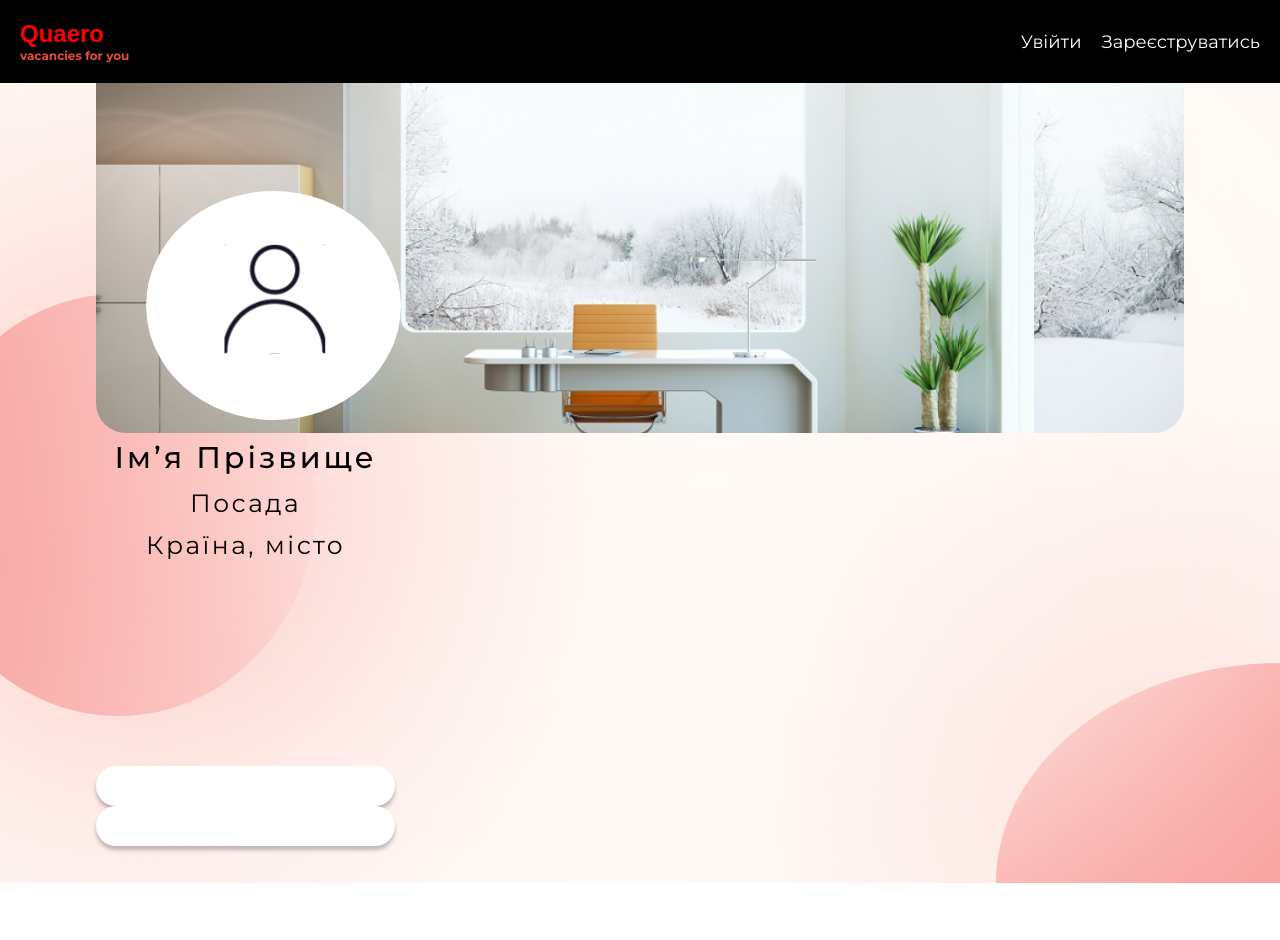
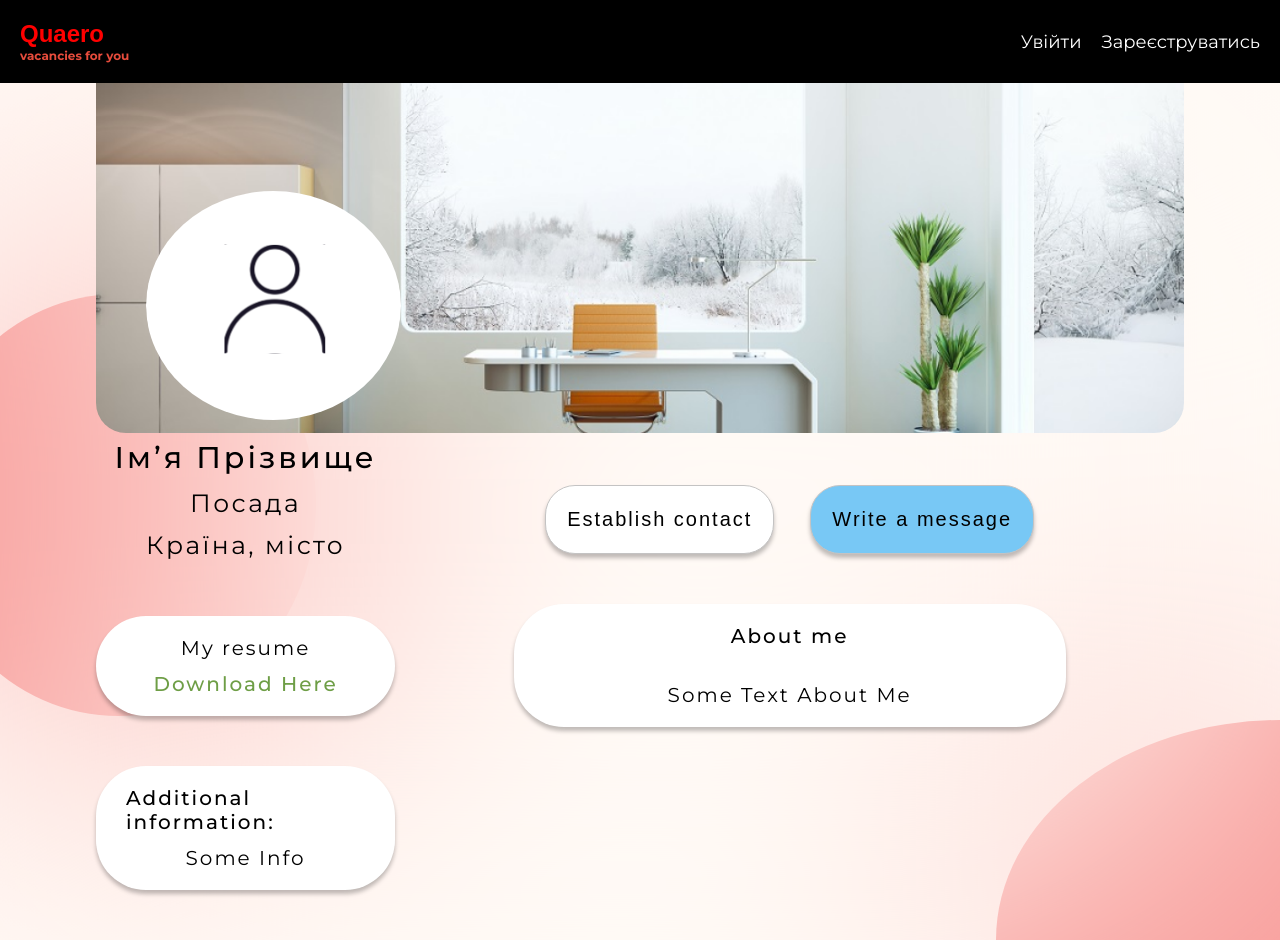
Before and after one commit to LnuProgramer/Quaero_frontend, a React (Create React App) app: page /profile/employee in a window 1280 px wide. Before the commit the page ends 883 px from the top, so only its background shows below. Built offline with nearby package versions, Linux system fonts and the light colour scheme.

Commit message:
Finish working on ProfileEmployee.tsx. Fixed bugs

```diff
--- a/package.json
+++ b/package.json
@@ -11,9 +11,13 @@
     "@types/node": "^16.18.113",
     "@types/react": "^18.3.11",
     "@types/react-dom": "^18.3.0",
+    "@types/react-router-dom": "^5.3.3",
     "axios": "^1.7.7",
+    "i18next": "^23.16.5",
     "react": "^18.3.1",
     "react-dom": "^18.3.1",
+    "react-i18next": "^15.1.1",
+    "react-router-dom": "^6.28.0",
     "react-scripts": "5.0.1",
     "sass": "^1.80.7",
     "typescript": "^4.9.5",
--- a/src/components/Profiles/ProfileEmployee.scss
+++ b/src/components/Profiles/ProfileEmployee.scss
@@ -1,15 +1,15 @@
 #profile-employee {
   position: relative;
   width: 100%;
-  min-height: 100vh;
+  height: fit-content;
   background-color: #FFFAF5;
   overflow: hidden;
-  z-index: 1;
 }
 .bg-circle {
   position: absolute;
   background-color: #F03C3B;
   border-radius: 100%;
+
   &#left-middle-bg-circle{
     width: 395px;
     height: 422px;
@@ -26,14 +26,11 @@
 }
 
 #profile-employee-wrapper{
-  position: absolute;
-  top: 0;
-  left: 0;
   width: 100%;
-  height: 100%;
   background-color: rgba(255, 250, 245, 0.5);
   backdrop-filter: blur(150px);
   -webkit-backdrop-filter: blur(150px);
+  padding-bottom: 50px;
 }
 
 #profile-employee-content-wrapper {
@@ -71,7 +68,7 @@
   width: 27.5%;
   display: flex;
   flex-direction: column;
-  gap: 200px
+  gap: 50px
 }
 
 #profile-employee-user-info-wrapper{
@@ -91,12 +88,80 @@
   }
 }
 
+#profile-employee-other-info-wrapper {
+  display: flex;
+  flex-direction: column;
+  gap: 50px
+}
+
 .profile-employee-block{
+  display: flex;
+  flex-direction: column;
+  justify-content: center;
+  align-items: center;
+  gap: 12px;
   width: 100%;
-  padding: 20px;
+  padding: 20px 30px 20px 30px;
   background-color: #FFFFFF;
   border-radius: 50px;
   -webkit-box-shadow: 0 4px 4px 0 rgba(0,0,0,0.25);
   -moz-box-shadow: 0 4px 4px 0 rgba(0,0,0,0.25);
   box-shadow: 0 4px 4px 0 rgba(0,0,0,0.25);
+
+  h2{
+    font-weight: normal;
+  }
+
+  a{
+    color: #6E9E46;
+    font-weight: 500;
+    transition: color 0.3s ease-in-out;
+
+    &:hover{
+      cursor: pointer;
+      color: #426a1d;
+    }
+  }
+
+
+  #additional-information-text{
+    font-weight: 500;
+  }
 }
+
+#profile-employee-right-content-wrapper{
+  width: 72.5%;
+  display: flex;
+  flex-direction: column;
+  align-items: center;
+  gap: 50px
+}
+
+#profile-employee-buttons-wrapper{
+  display: flex;
+  align-items: center;
+  gap: 36px;
+  margin-top: 52px;
+}
+
+.profile-employee-buttons{
+  padding: 22px 21px 22px 21px;
+}
+
+#profile-employee-about-wrapper {
+  display: flex;
+  flex-direction: column;
+  align-items: center;
+  justify-content: start;
+  gap: 35px;
+  width: 70%;
+  max-height: 500px;
+
+  h2{
+    font-weight: 500;
+  }
+
+  p {
+    overflow-y: auto;
+  }
+}
--- a/src/components/Profiles/ProfileEmployee.tsx
+++ b/src/components/Profiles/ProfileEmployee.tsx
@@ -2,8 +2,12 @@ import React from 'react';
 import Button from "../../reusableComponents/button/Button";
 import "./ProfileEmployee.scss"
 import Text from "../../reusableComponents/text/Text";
+import "../../utils/i18n"
+import {useTranslation} from "react-i18next";
 
 function ProfileEmployee() {
+    const {t, i18n} = useTranslation();
+
     return (
         <div id="profile-employee">
             <div className="bg-circle" id="left-middle-bg-circle"></div>
@@ -21,13 +25,25 @@ function ProfileEmployee() {
                                 <Text fontSize={25} as="h2">Країна, місто</Text>
                             </div>
                             <div id="profile-employee-other-info-wrapper">
-                                <div className="profile-employee-block"></div>
-                                <div className="profile-employee-block"></div>
+                                <div className="profile-employee-block">
+                                    <Text fontSize={20} as="h2">{t("profileEmployee.myResume")}</Text>
+                                    <Text fontSize={20} as="a">{t("profileEmployee.downloadHere")}</Text>
+                                </div>
+                                <div className="profile-employee-block">
+                                    <Text fontSize={20} as="h2" id="additional-information-text">{t("profileEmployee.additionalInformation")}</Text>
+                                    <Text fontSize={20} as="p">Some Info</Text>
+                                </div>
                             </div>
                         </div>
                         <div id="profile-employee-right-content-wrapper">
-                            <div id="profile-employee-buttons-wrapper"></div>
-                            <div id="profile-employee-about-wrapper"></div>
+                            <div id="profile-employee-buttons-wrapper">
+                                <Button fontSize={20} fontWeight={500} buttonText={t("profileEmployee.establishContact")} className="profile-employee-buttons"/>
+                                <Button fontSize={20} fontWeight={500} buttonColor="primary" buttonText={t("profileEmployee.WriteMessage")} className="profile-employee-buttons"/>
+                            </div>
+                            <div id="profile-employee-about-wrapper" className="profile-employee-block">
+                                <Text fontSize={20} as="h2">{t("profileEmployee.AboutMe")}</Text>
+                                <Text fontSize={20} as="p">Some Text About Me </Text>
+                            </div>
                         </div>
                     </div>
                 </div>
```
Also changed, not shown: 1 other file (tests, documents, lock files or other folders).
